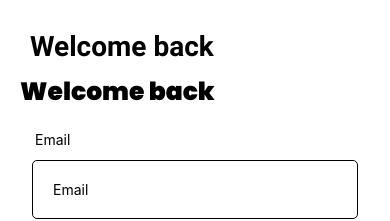
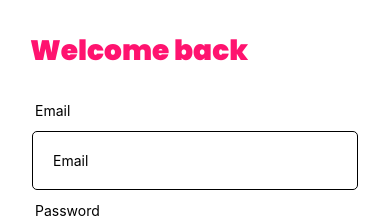
Before and after one commit to RHsanto/AppOne, a React Native app: screen / in a window 390 px wide. Shown: the top 221 px of the page. Built offline with nearby package versions, Linux system fonts and the light colour scheme.

Commit message:
[add] theme

```diff
--- a/App.js
+++ b/App.js
@@ -2,14 +2,17 @@
 import { useState } from 'react';
 import { Image, Pressable, SafeAreaView, ScrollView, StyleSheet, Switch, Text, TextInput, TouchableOpacity, View } from 'react-native';
 import { useFonts } from 'expo-font';
+import {colors} from './src/theme/colors';
+import {typography} from './src/theme/typography';
+
 
 export default function App() {
   const [text, onChangeText] = useState("");
   const [number, onChangeNumber] = useState(null);
   let [fontsLoaded] = useFonts({
-
-    'Poppins-Italic': require('./assets/font/Poppins-Black.ttf'),
+    'Poppins-Black': require('./assets/font/Poppins-Black.ttf'),
     'Roboto-Bold': require('./assets/font/Roboto-Bold.ttf'),
+    'Poppins-ThinItalic': require('./assets/font/Poppins-ThinItalic.ttf'),
   });
 
   if (!fontsLoaded) {
@@ -20,7 +23,6 @@ export default function App() {
     <ScrollView>
       <View style={styles.container}>
         <Text style={styles.title}>Welcome back</Text>
-        <Text style={{fontFamily:'Poppins-Italic',fontSize:25}}>Welcome back</Text>
   {/* here use text input */}
        <View style={{marginTop:20}}>
       <Text style={styles.label}>Email</Text>
@@ -93,7 +95,8 @@ const styles = StyleSheet.create({
   fontSize:28,
   fontWeight:'bold',
   padding:10,
-  fontFamily:'Roboto-Bold'
+  fontFamily: typography.primary,
+  color:colors.purple
 },
 input: {
   margin: 12,
@@ -110,7 +113,7 @@ logInBtn:{
   padding: 20,
   color:'#fff',
   textAlign:'center',
-  backgroundColor:'black'
+  backgroundColor:colors.black
 
 },
 allView:{
--- /dev/null
+++ b/src/theme/colors.js
@@ -0,0 +1,4 @@
+export const colors={
+  purple:'#FF136F',
+  black:'#000000'
+}
--- /dev/null
+++ b/src/theme/typography.js
@@ -0,0 +1,5 @@
+export const typography ={
+  primary:"Poppins-Black",
+  primaryBold:"Roboto-Bold",
+
+}
```
Also changed, not shown: src/theme/spacing.js (added).
